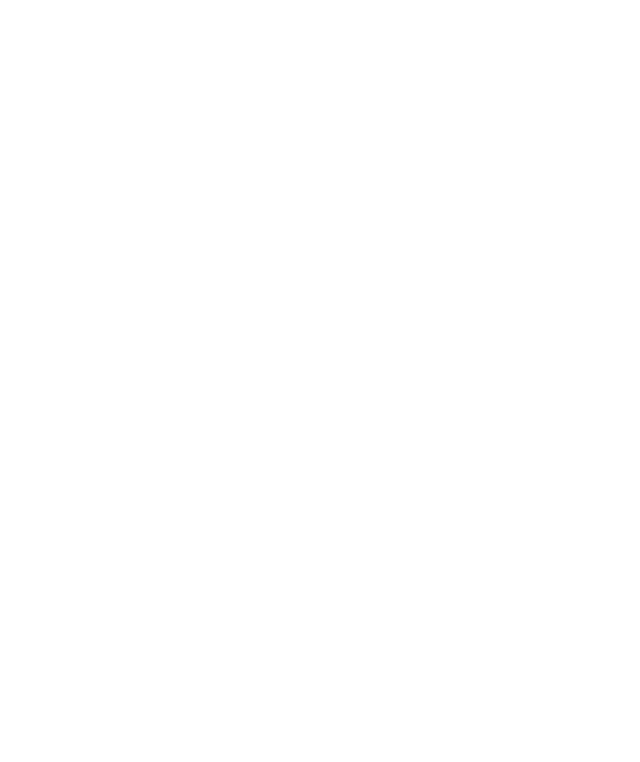
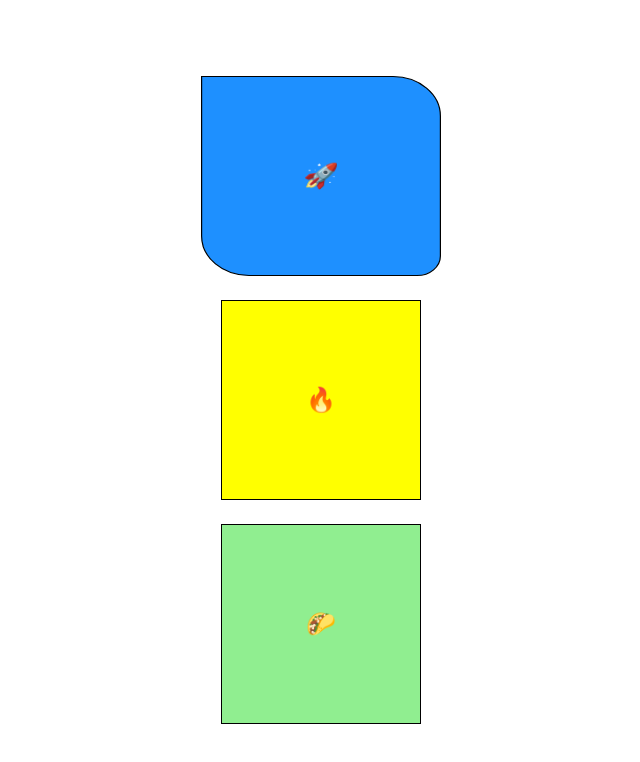
Before and after one commit to Ahmed-Eid7/master-form, a plain HTML site: page index.html in a window 1280 px wide. Shown: the whole page, without its empty margins (319-959 px from the left). Drawn offline with nearby package versions, Linux system fonts and the light colour scheme.

Commit message:
Learn animation

```diff
--- /dev/null
+++ b/css/animation.css
@@ -0,0 +1,63 @@
+@import url("https://fonts.googleapis.com/css2?family=Nunito&display=swap");
+
+* {
+  margin: 0;
+  padding: 0;
+  box-sizing: border-box;
+}
+
+html {
+  font-size: 1.5rem;
+  font-family: "Nunito", sans-serif;
+}
+
+body {
+  min-height: 100vh;
+  display: flex;
+  flex-flow: column nowrap;
+}
+
+main {
+  flex-grow: 1;
+  display: flex;
+  flex-flow: column nowrap;
+  justify-content: center;
+  align-items: center;
+  gap: 1rem;
+}
+
+div {
+  width: 200px;
+  height: 200px;
+  border: 1px solid #000;
+  display: grid;
+  place-content: center;
+}
+
+div:first-child {
+  background-color: dodgerblue;
+  transform: scalex(120%);
+  /*transform: translatex(-50%);
+  */
+  /* transform: rotatex(180deg); */
+}
+div:nth-child(2) {
+  background-color: yellow;
+  /*transform: rotatey(180deg);
+  */ /*transform: translateY(-2rem);
+  */
+  transform: scaleY(180deg);
+}
+div:nth-child(3) {
+  background-color: lightgreen;
+  /* transform: rotatez(180deg); */
+  /*transform: translate(100%, -4rem);*/
+}
+
+div:first-child {
+  border-radius: 0 40px 20px;
+  -webkit-border-radius: 0 40px 20px;
+  -moz-border-radius: 0 40px 20px;
+  -ms-border-radius: 0 40px 20px;
+  -o-border-radius: 0 40px 20px;
+}
--- a/index.html
+++ b/index.html
@@ -4,8 +4,14 @@
     <meta charset="UTF-8" />
     <meta http-equiv="X-UA-Compatible" content="IE=edge" />
     <meta name="viewport" content="width=device-width, initial-scale=1.0" />
-    <link rel="stylesheet" href="" />
+    <link rel="stylesheet" href="css/animation.css" />
     <title>CSS</title>
   </head>
-  <body></body>
+  <body>
+    <main>
+      <div class="square">🚀</div>
+      <div class="square">🔥</div>
+      <div class="square animate">🌮</div>
+    </main>
+  </body>
 </html>
```
